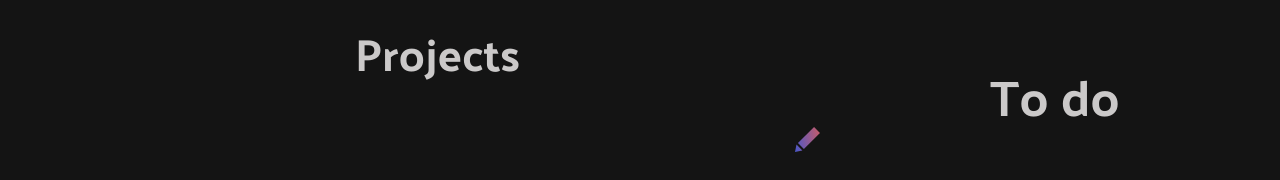
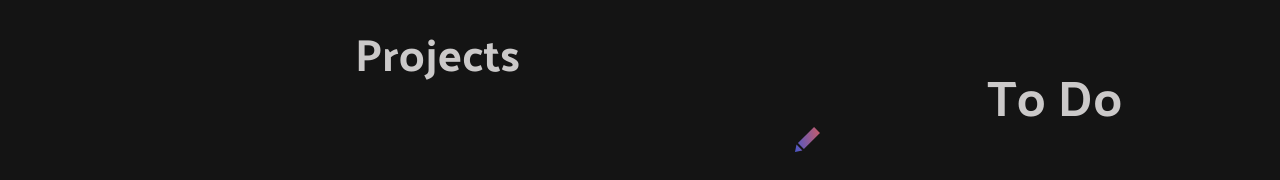
Before and after one commit to Daniel-Bober/Workflow-App, a Vue app: page / in a window 1280 px wide. Shown: the top 180 px of the page. Built offline with nearby package versions, Linux system fonts and the light colour scheme.

Commit message:
fix: change to do list header

```diff
--- a/src/components/ToDoList/TheToDoList.vue
+++ b/src/components/ToDoList/TheToDoList.vue
@@ -76,7 +76,7 @@ export default {
     return {
       // mainListElements: JSON.parse(localStorage.getItem('ToDoListData')) ? JSON.parse(localStorage.getItem('ToDoListData')) : [],
       mainListElements: JSON.parse(localStorage.getItem('ToDoListData')) ?? [],
-      todoHeader: 'To do',
+      todoHeader: 'To Do',
       selectedComponents: 'Projects',
       selectedTasksList: [],
       todoDeleteMode: false,
@@ -178,7 +178,7 @@ export default {
     },
     backToProjectsList() {
       this.selectedComponents = 'Projects';
-      this.todoHeader = 'Projects';
+      this.todoHeader = 'To Do';
       this.isBackButtonActive = false;
       if (this.todoDeleteMode) {
         this.todoOffDeleteMode();
```
